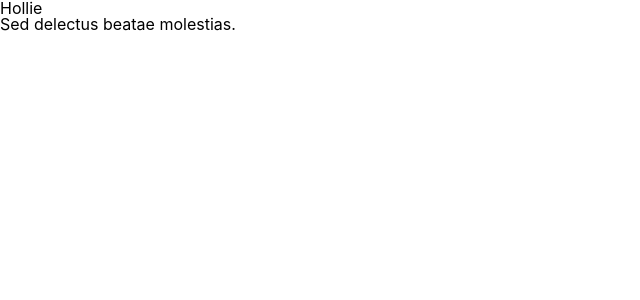
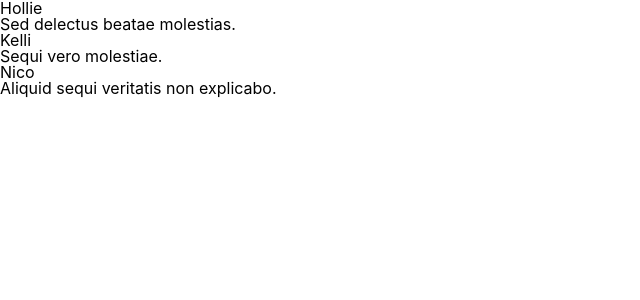
Before and after one commit to KyubumJang/rwrw-web, a React (Create React App) app: page /letters in a window 1280 px wide. Shown: the top 300 px of the page, without its empty margins (0-640 px from the left). Built offline with nearby package versions, Linux system fonts and the light colour scheme.

Commit message:
feat:seperate letter datas to constants

```diff
--- a/src/Router.tsx
+++ b/src/Router.tsx
@@ -2,12 +2,14 @@ import React from 'react';
 import { Route, Switch } from 'react-router-dom';
 import Home from './pages/HomePage';
 import LettersPage from './pages/LettersPage';
+import LettersReadPage from './pages/LetterReadPage';
 
 const Router: React.FC = () => {
   return (
     <Switch>
       <Route exact path="/" component={Home} />
       <Route exact path="/letters" component={LettersPage} />
+      <Route exact path="/letter-read/:id" component={LettersReadPage} />
       <Route path="/">404 not found</Route>
     </Switch>
   );
--- a/src/components/Letter/Letter.tsx
+++ b/src/components/Letter/Letter.tsx
@@ -1,6 +1,6 @@
 import React from 'react';
 import styled from 'styled-components';
-import { LetterDataType } from '../../pages/LettersPage';
+import { LetterDataType } from '../../constants/Letters';
 
 export interface LetterProps extends Omit<LetterDataType, 'id'> {}
 
--- a/src/components/Letter/LetterThumbnail.tsx
+++ b/src/components/Letter/LetterThumbnail.tsx
@@ -1,18 +1,19 @@
 import React from 'react';
 import styled from 'styled-components';
-import { LetterDataType } from '../../pages/LettersPage';
+import { useHistory } from 'react-router-dom';
+import { LetterDataType } from '../../constants/Letters';
 
-export interface LetterProps extends Omit<LetterDataType, 'id'> {}
-
+export interface LetterProps extends LetterDataType {}
 const Wrapper = styled.div``;
 
 const Writer = styled.div``;
 
 const Thumbnail = styled.div``;
 
-const LetterThumbnail: React.FC<LetterProps> = ({ thumbnail, writer }) => {
+const LetterThumbnail: React.FC<LetterProps> = ({ thumbnail, writer, id }) => {
+  const history = useHistory();
   return (
-    <Wrapper>
+    <Wrapper onClick={() => history.push(`/letter-read/${id}`)}>
       <Writer>{writer}</Writer>
       <Thumbnail>{thumbnail}</Thumbnail>
     </Wrapper>
--- /dev/null
+++ b/src/constants/Letters.ts
@@ -0,0 +1,29 @@
+import faker from 'faker';
+
+export interface LetterDataType {
+  id: string;
+  content: string;
+  thumbnail: string;
+  writer: string;
+}
+
+export const letters: LetterDataType[] = [
+  {
+    content: faker.lorem.sentences(),
+    id: faker.random.uuid(),
+    thumbnail: faker.lorem.sentence(),
+    writer: faker.name.firstName(),
+  },
+  {
+    content: faker.lorem.sentences(),
+    id: faker.random.uuid(),
+    thumbnail: faker.lorem.sentence(),
+    writer: faker.name.firstName(),
+  },
+  {
+    content: faker.lorem.sentences(),
+    id: faker.random.uuid(),
+    thumbnail: faker.lorem.sentence(),
+    writer: faker.name.firstName(),
+  },
+];
--- a/src/pages/LetterReadPage.tsx
+++ b/src/pages/LetterReadPage.tsx
@@ -9,7 +9,7 @@ const LetterToRead = styled(Letter)``;
 const LetterReadPage: React.FC = () => {
   return (
     <Wrapper>
-      <LetterToRead />
+      <LetterToRead></LetterToRead>
     </Wrapper>
   );
 };
--- a/src/pages/LettersPage.tsx
+++ b/src/pages/LettersPage.tsx
@@ -1,25 +1,8 @@
 import React from 'react';
 import styled from 'styled-components';
 import LetterThumbnail from '../components/Letter/LetterThumbnail';
-import faker from 'faker';
-
-export interface LetterDataType {
-  id: string;
-  content: string;
-  thumbnail: string;
-  writer: string;
-}
-
+import { letters } from '../constants/Letters';
 const Wrapper = styled.div``;
-
-const letters: LetterDataType[] = [
-  {
-    content: faker.lorem.sentences(),
-    id: faker.random.uuid(),
-    thumbnail: faker.lorem.sentence(),
-    writer: faker.name.firstName(),
-  },
-];
 
 const LettersPage: React.FC = () => {
   return (
```
